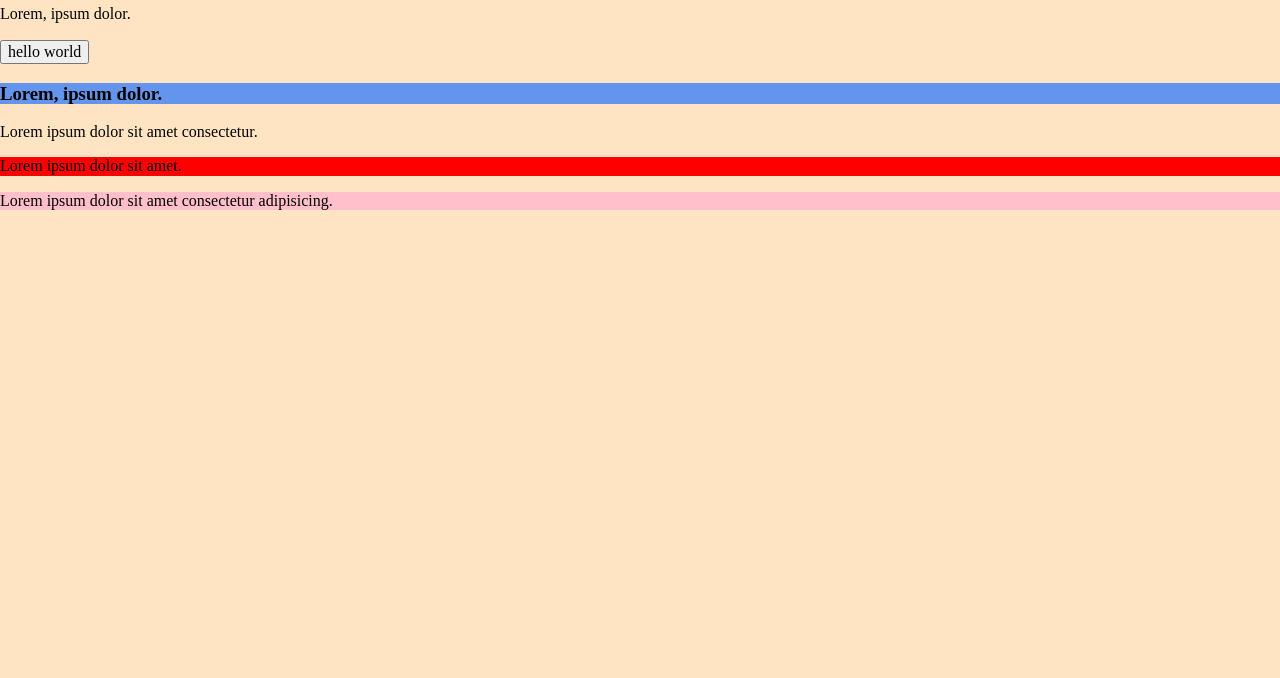
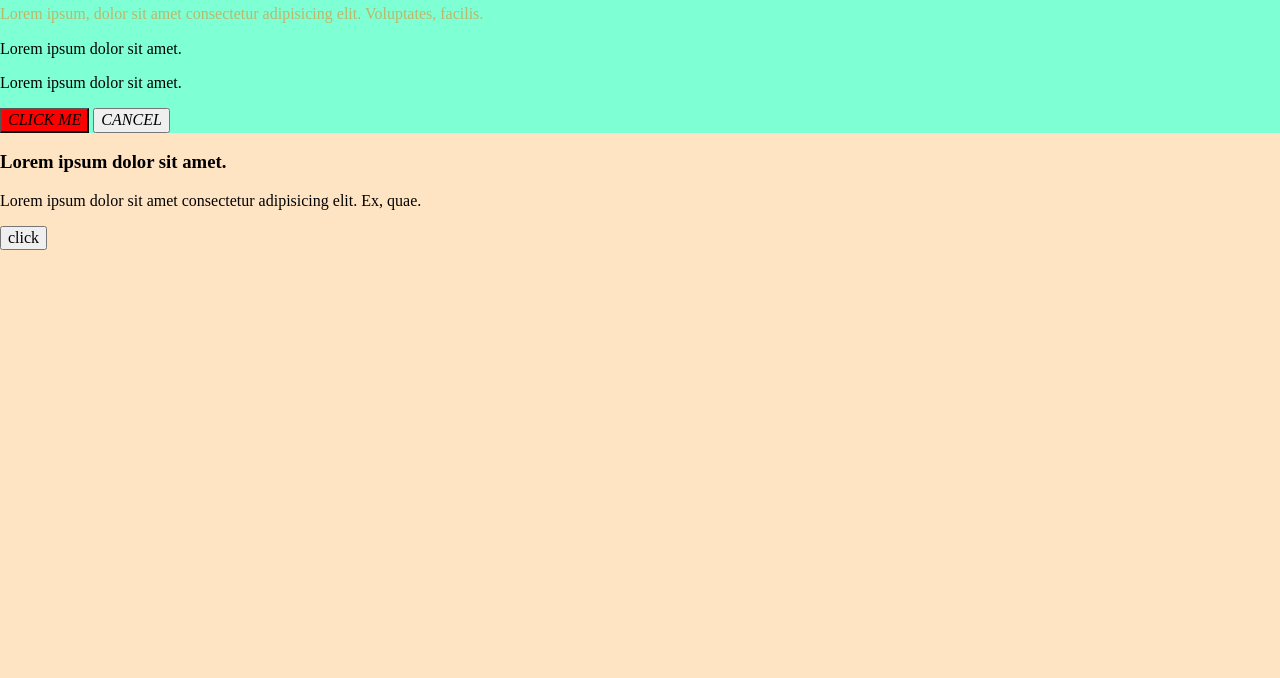
Before and after one commit to nazagarmonsway/project4october2022, a plain HTML site: page project4/index.html in a window 1280 px wide. Shown: the part 122-800 px from the top of the page. Drawn offline with Linux system fonts and the light colour scheme.

Commit message:
block element modifier

```diff
--- a/project4/assets/typography.css
+++ b/project4/assets/typography.css
@@ -1,41 +1,37 @@
+.block {
+    background-color: aquamarine;
+}
 
-/* 0 1 1  (has higher specificity because it has type selector also*/
-p.burger{
+/* .block h2 */
+.block__header {
+    color: white;
+}
+
+
+/* .block p */
+.block__text {
+    color: darkkhaki;
+}
+
+
+/* .block button */
+.block__button {
+    font-style: italic;
+    text-transform: uppercase;
+}
+
+.block__button--danger {
     background-color: red;
 }
 
-/* 0 1 0 */
-.burger{
-    background-color: pink;
+.block__button--default {
+background-color: darkgray;
 }
 
-/* 1 0 1 */
-h3#heading-3 {
-    background-color: burlywood;
-}
-
-
-/* 1 0 0  */
-#heading-3 {
-    background-color: violet;
-}
-
-/* 1 1 1 */
-h3.subheading#heading-3 {
-    background-color: cornflowerblue;
-}
-
-/* 0 1 1 */
-p.pizza{
-    background-color: yellowgreen;
-}
-
-/* 0 2 1 */
-p.pizza.fruit { background-color: blue;
+.news p{
 
 }
 
-/* 1 0 0 */
-#fruit{
-    background-color: brown;
+.news button {
+
 }
--- a/project4/index.html
+++ b/project4/index.html
@@ -11,23 +11,32 @@
     <header></header>
     <h1>homepage</h1>
     <main>
-        <section class="top-block">
-            <h2>Lorem, ipsum dolor.</h2>
-            <p>Lorem, ipsum dolor. </p>
-            <button>hello world</button>
-        </section>
+      <!-- BEM -->
+      <section class="block">
+        <h2 class="block__header">Lorem, ipsum dolor.</h2>
+        <p class="block__text">
+          Lorem ipsum, dolor sit amet consectetur adipisicing elit. Voluptates,
+          facilis.
+        </p>
+        <div class="block__content">
+          <p class="block__content__paragraph">Lorem ipsum dolor sit amet.</p>
+          <p
+            class="block__content__paragraph block__content__paragraph--warning"
+          >
+            Lorem ipsum dolor sit amet.
+          </p>
+        </div>
+        <button class="block__button block__button--danger">click me</button>
+        <button class="block__button block__buttin--default">cancel</button>
+      </section>
 
-<!-- B.E.M -->
+      <section class="news">
+        <h3>Lorem ipsum dolor sit amet.</h3>
+        <p>Lorem ipsum dolor sit amet consectetur adipisicing elit. Ex, quae.</p>
+        <button>click</button>
+      </section>
+    </main>
 
-        <section class="food" >
-            <h3 id="heading-3" class="subheading">Lorem, ipsum dolor.</h3>
-            <p>Lorem ipsum dolor sit amet consectetur.</p>
-            <p class="burger">Lorem ipsum dolor sit amet.</p>
-            <p class="pizza fruit" id="fruit" style="background-color: pink;">Lorem ipsum dolor sit amet consectetur adipisicing.</p>
-        </section>
-
-
-    </main>
     <footer></footer>
   </body>
 </html>
```
